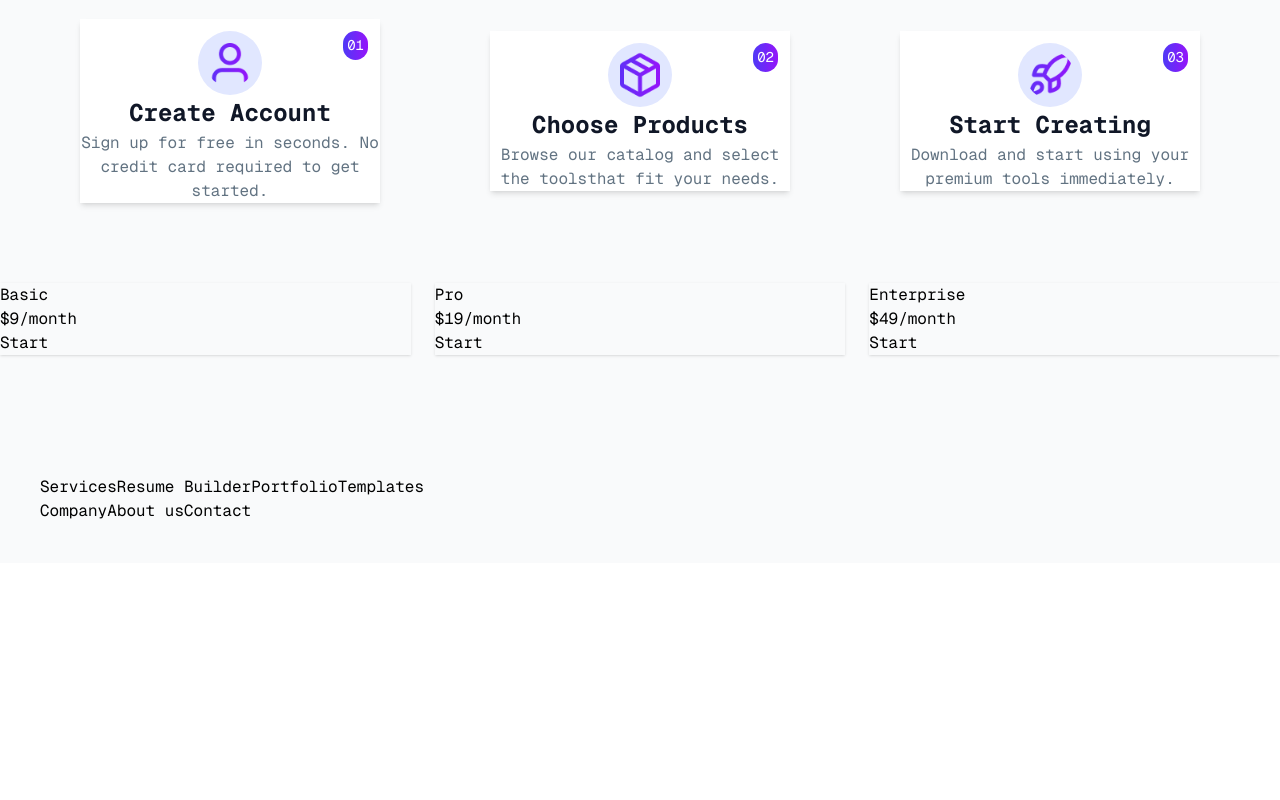
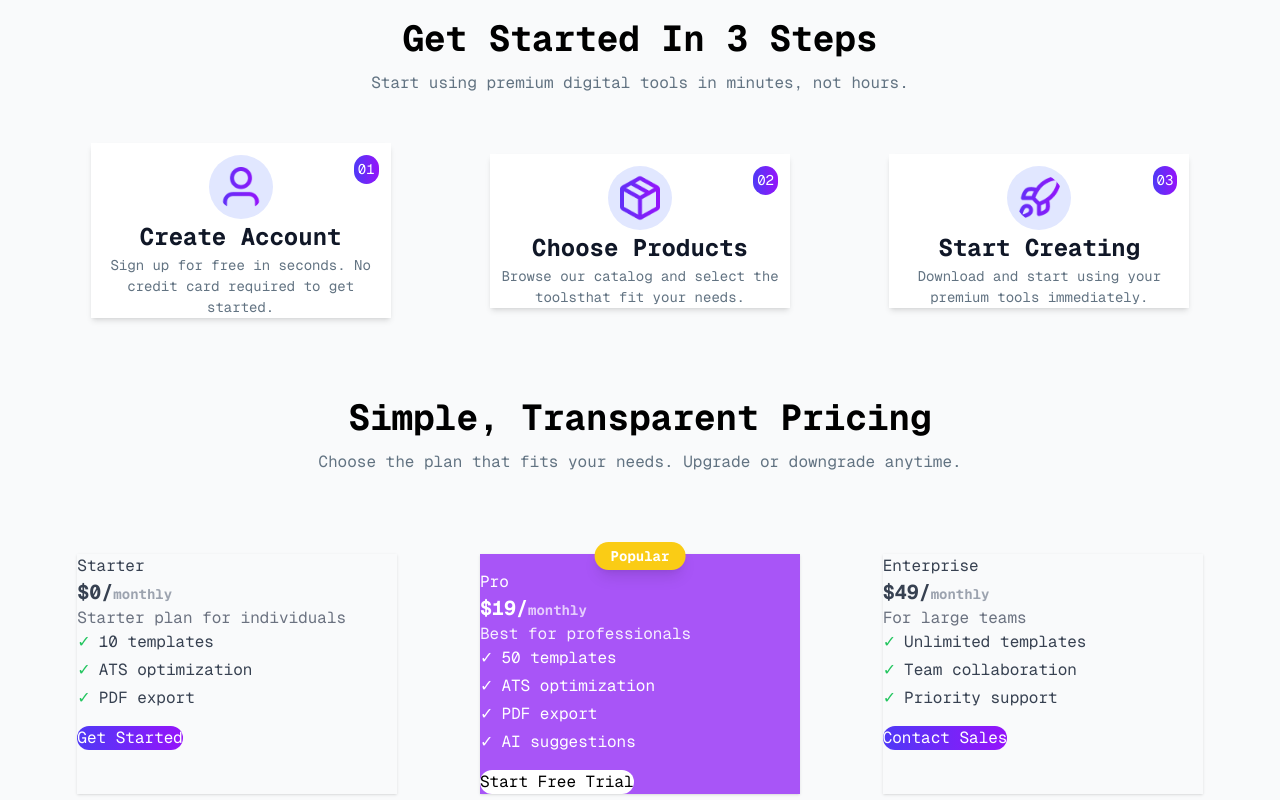
Before and after one commit to nhrakib777-coder/digitools, a React (Vite) app: page / in a window 1280 px wide. Shown: the part 2240-3040 px from the top of the page. Before the commit the page ends 2803 px from the top, so only its background shows below. Built offline with nearby package versions, Linux system fonts and the light colour scheme.

Commit message:
pricing section done with dynamic

```diff
--- a/src/App.jsx
+++ b/src/App.jsx
@@ -16,30 +16,30 @@ import "react-toastify/dist/ReactToastify.css";
 
 function App() {
 
-  const [cart,setCart] = useState([])
-  const [tab,setTab] = useState("products")
+  const [cart, setCart] = useState([])
+  const [tab, setTab] = useState("products")
 
-  const addToCart = (product)=>{
+  const addToCart = (product) => {
 
-    const exists = cart.find(item=>item.id === product.id)
+    const exists = cart.find(item => item.id === product.id)
 
-    if(exists){
+    if (exists) {
       toast.error("Already in cart")
       return
     }
 
-    setCart([...cart,product])
+    setCart([...cart, product])
     toast.success("Added to cart")
   }
 
 
 
-  const removeFromCart = (id)=>{
-    setCart(cart.filter(item=>item.id !== id))
+  const removeFromCart = (id) => {
+    setCart(cart.filter(item => item.id !== id))
     toast.error("Removed from cart")
   }
 
-  const checkout = ()=>{
+  const checkout = () => {
     setCart([])
     toast.info("Checkout complete")
   }
@@ -48,11 +48,11 @@ function App() {
 
     <div className="App bg-[#F9FAFB] min-h-screen relative">
 
-      <Navbar className="fixed" cartCount={cart.length} setTab={setTab}/>
+      <Navbar className="fixed" cartCount={cart.length} setTab={setTab} />
 
-      <Banner/>
+      <Banner />
 
-      <Stats/>
+      <Stats />
       {/* products */}
       <div className="products my-16 text-center space-y-6 ">
         <h2 className="text-4xl font-bold">Premium Digital Tools</h2>
@@ -60,23 +60,21 @@ function App() {
         <div className="text-center my-10 border-2 border-base-200 w-fit mx-auto rounded-full flex gap-2 justify-center items-center p-1">
 
           <button
-        className={`btn px-7 rounded-full ${
-      tab === "products"
+            className={`btn px-7 rounded-full ${tab === "products"
                 ? "bg-gradient-to-r from-[#4F39F6] to-[#9514FA] text-white border-none"
                 : "btn-outline"
               }`}
-        onClick={()=>setTab("products")}
+            onClick={() => setTab("products")}
           >
             Products
           </button>
 
           <button
-         className={`btn px-7 rounded-full ${
-      tab === "cart"
+            className={`btn px-7 rounded-full ${tab === "cart"
                 ? "bg-gradient-to-r from-[#4F39F6] to-[#9514FA] text-white border-none"
                 : "btn-outline"
               }`}
-        onClick={()=>setTab("cart")}
+            onClick={() => setTab("cart")}
           >
             Cart
             <span className="badge badge-sm">{cart.length}</span>
@@ -102,13 +100,21 @@ function App() {
 
       </div>
 
-      <Steps/>
+      <div className="mt-[80px] text-center space-y-3">
+        <h2 className="text-4xl font-bold">Get Started In 3 Steps</h2>
+        <p className="text-[#627382] text-[16px]" >Start using premium digital tools in minutes, not hours.</p>
+      </div>
+      <Steps />
 
-      <Pricing/>
+      <div className="mt-[80px] text-center space-y-3">
+        <h2 className="text-4xl font-bold">Simple, Transparent Pricing</h2>
+        <p className="text-[#627382] text-[16px]" >Choose the plan that fits your needs. Upgrade or downgrade anytime.</p>
+      </div>
+      <Pricing />
 
-      <Footer/>
+      <Footer />
 
-      <ToastContainer/>
+      <ToastContainer />
 
     </div>
   )
--- a/src/components/Pricing/Price.jsx
+++ b/src/components/Pricing/Price.jsx
@@ -1,38 +1,65 @@
+import { useState } from "react";
+import pricingData from "../../data/product-pricing.json";
+
 const Pricing = () => {
+  // Default active is the middle card
+  const [activePlan, setActivePlan] = useState(pricingData[1]?.id || null);
+
   return (
+    <div className="max-w-[1200px] grid md:grid-cols-3 gap-2 my-20 mx-auto ">
+      {pricingData.map((plan, index) => {
+        const isActive = activePlan === plan.id;
+        const isMiddle = index === 1; // middle card
 
-    <div className="grid md:grid-cols-3 gap-6 my-20">
+        return (
 
-      <div className="card shadow">
-        <div className="card-body">
-          <h2 className="card-title">Basic</h2>
-          <p>$9/month</p>
-          <button className="btn btn-primary">
-            Start
-          </button>
-        </div>
-      </div>
+           <div
+            key={plan.id}
+            onClick={() => setActivePlan(plan.id)}
+            className={`relative min-w-[320px] mx-auto card shadow space-y-4 cursor-pointer transition-all duration-300
+              ${isActive ? "bg-purple-500 text-white" : "bg-base-200 text-gray-700 "}`}
+          >
+            {/* Badge on top middle */}
+            {isMiddle && (
+              <div className="absolute -top-3 left-1/2 transform -translate-x-1/2 px-4 py-1 bg-yellow-400 text-white font-bold rounded-full text-sm shadow-lg">
+                Popular
+              </div>
+            )}
 
-      <div className="card shadow">
-        <div className="card-body">
-          <h2 className="card-title">Pro</h2>
-          <p>$19/month</p>
-          <button className="btn btn-primary">
-            Start
-          </button>
-        </div>
-      </div>
+            <div className="card-body">
+              <h2 className="card-title">{plan.name}</h2>
 
-      <div className="card shadow">
-        <div className="card-body">
-          <h2 className="card-title">Enterprise</h2>
-          <p>$49/month</p>
-          <button className="btn btn-primary">
-            Start
-          </button>
-        </div>
-      </div>
+              <p className="text-xl font-bold">
+                ${plan.price}/
+                <span className={`text-sm ${isActive ? "text-white/70" : "text-gray-400"}`}>
+                  {plan.period}
+                </span>
+              </p>
 
+              <p className={`${isActive ? "text-white/90" : "text-gray-500"}`}>
+                {plan.description}
+              </p>
+
+              <ul className="space-y-1">
+                {plan.features.map((feature, idx) => (
+                  <li key={idx}>
+                    <span className={`mr-2 ${isActive ? "text-white" : "text-green-500"}`}>✓</span>
+                    {feature}
+                  </li>
+                ))}
+              </ul>
+
+              <button
+                className={`btn rounded-full mt-4
+                  ${isActive ? "bg-white text-black" : "bg-gradient-to-r from-[#4F39F6] to-[#9514FA] text-white"}`}
+              >
+                {plan.button}
+              </button>
+            </div>
+          </div>
+
+        );
+      })}
     </div>
   );
 };
--- a/src/components/Steps/Steps.jsx
+++ b/src/components/Steps/Steps.jsx
@@ -3,36 +3,37 @@ import box from "../../assets/package.png";
 import rocket from "../../assets/rocket.png";
 function Steps() {
   return (
-    <div className="grid grid-cols-1 md:grid-cols-3  max-w-[1200px] justify-center gap-[30px] items-center mx-auto my-20">
 
-      <div className="card bg-white shadow-md max-w-[250px] lg:max-w-[300px] mx-auto space-y-3">
+    <div className="grid grid-cols-1 md:grid-cols-3  max-w-[1200px] justify-center gap-[30px] items-center mx-auto my-12 px-4">
+
+      <div className="card bg-white shadow-md max-h-[400px] max-w-[250px] lg:max-w-[300px] mx-auto space-y-3">
         <div className="relative">
           <span className="absolute top-3 right-3 badge bg-gradient-to-r from-[#4F39F6] to-[#9514FA] text-white rounded-full text-right p-1 text-[14px]">01</span>
         </div>
         <div className="card-body text-center  ">
           <img className="w-16 h-16 mx-auto bg-[#E1E7FF] rounded-full p-2" src={person} alt="Person" />
           <h1 className="text-[#101727] text-[24px] font-bold">Create Account</h1>
-          <p className="text-[16px] text-[#627382]">Sign up for free in seconds. No credit card required to get started.</p>
+          <p className="text-[14px] text-[#627382]">Sign up for free in seconds. No credit card required to get started.</p>
         </div>
       </div>
-      <div className="card bg-white shadow-md max-w-[250px] lg:max-w-[300px] mx-auto space-y-3">
+      <div className="card bg-white shadow-md max-h-[400px] max-w-[250px] lg:max-w-[300px] mx-auto space-y-3">
         <div className="relative">
           <span className="absolute top-3 right-3 badge bg-gradient-to-r from-[#4F39F6] to-[#9514FA] text-white rounded-full text-right p-1 text-[14px]">02</span>
         </div>
         <div className="card-body text-center  ">
           <img className="w-16 h-16 mx-auto bg-[#E1E7FF] rounded-full p-2" src={box} alt="box" />
           <h1 className="text-[#101727] text-[24px] font-bold">Choose Products</h1>
-          <p className="text-[16px] text-[#627382]">Browse our catalog and select the toolsthat fit your needs.</p>
+          <p className="text-[14px] text-[#627382]">Browse our catalog and select the toolsthat fit your needs.</p>
         </div>
       </div>
-      <div className="card bg-white shadow-md max-w-[250px] lg:max-w-[300px] mx-auto space-y-3">
+      <div className="card bg-white shadow-md max-h-[400px] max-w-[250px] lg:max-w-[300px] mx-auto space-y-3">
         <div className="relative">
           <span className="absolute top-3 right-3 badge bg-gradient-to-r from-[#4F39F6] to-[#9514FA] text-white rounded-full text-right p-1 text-[14px]">03</span>
         </div>
         <div className="card-body text-center  ">
           <img className="w-16 h-16 mx-auto bg-[#E1E7FF] rounded-full p-2" src={rocket} alt="rocket" />
           <h1 className="text-[#101727] text-[24px] font-bold">Start Creating</h1>
-          <p className="text-[16px] text-[#627382]">Download and start using your premium tools immediately.</p>
+          <p className="text-[14px] text-[#627382]">Download and start using your premium tools immediately.</p>
         </div>
       </div>
 
--- /dev/null
+++ b/src/data/product-pricing.json
@@ -0,0 +1,29 @@
+[
+  {
+    "id": 1,
+    "name": "Starter",
+    "price": 0,
+    "period": "monthly",
+    "description": "Starter plan for individuals",
+    "features": ["10 templates", "ATS optimization", "PDF export"],
+    "button": "Get Started"
+  },
+  {
+    "id": 2,
+    "name": "Pro",
+    "price": 19,
+    "period": "monthly",
+    "description": "Best for professionals",
+    "features": ["50 templates", "ATS optimization", "PDF export", "AI suggestions"],
+    "button": "Start Free Trial"
+  },
+  {
+    "id": 3,
+    "name": "Enterprise",
+    "price": 49,
+    "period": "monthly",
+    "description": "For large teams",
+    "features": ["Unlimited templates", "Team collaboration", "Priority support"],
+    "button": "Contact Sales"
+  }
+]
```
Lines whose indentation alone changed are shown as unchanged.
